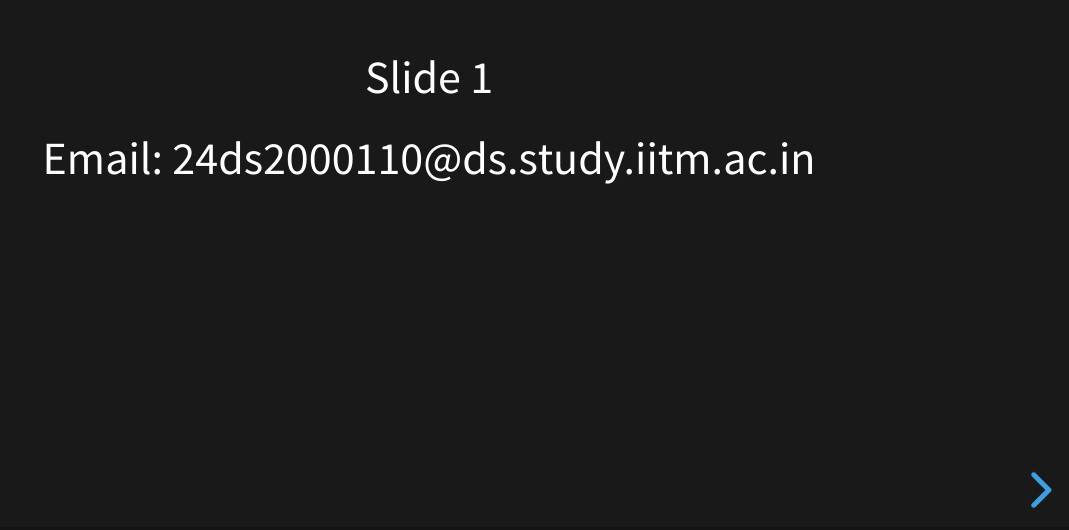
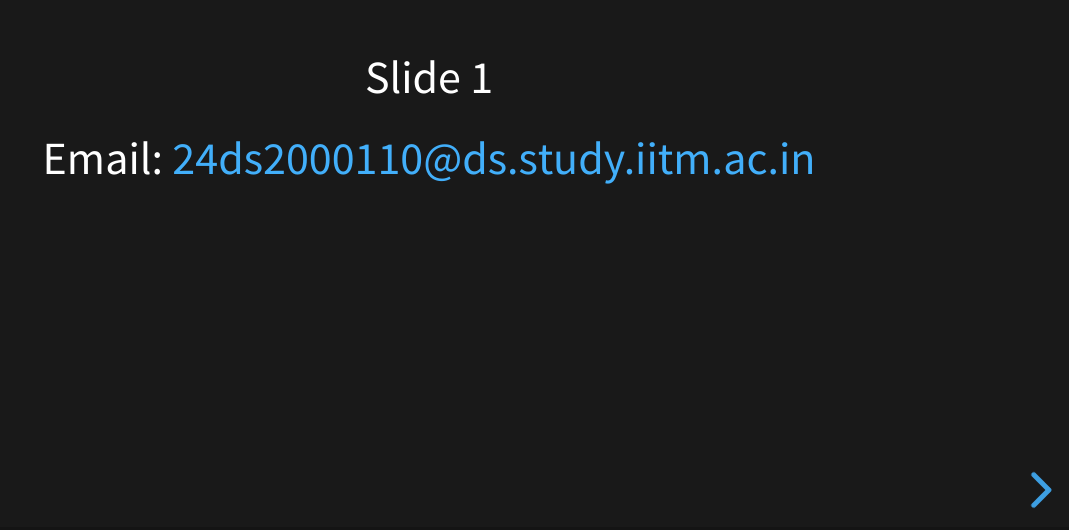
Before and after one commit to sam009-ik/q1_earnings, a plain HTML site: page index.html in a window 1280 px wide. Shown: the part 270-800 px from the top of the page, without its empty margins (211-1280 px from the left). Drawn offline with nearby package versions, Linux system fonts and the light colour scheme.

Commit message:
Add email as a link

```diff
--- a/index.html
+++ b/index.html
@@ -3,7 +3,7 @@
 	<head>
 		<meta charset="utf-8">
 		<meta name="viewport" content="width=device-width, initial-scale=1.0, maximum-scale=1.0, user-scalable=no">
-
+		<meta name="author" content="24ds2000110@ds.study.iitm.ac.in">
 		<title>reveal.js</title>
 
 		<link rel="stylesheet" href="dist/reset.css">
@@ -17,7 +17,7 @@
 		<div class="reveal">
 			<div class="slides">
 				<section>Slide 1
-					<p>Email: 24ds2000110@ds.study.iitm.ac.in</p>
+					<p>Email: <a href="mailto:24ds2000110@ds.study.iitm.ac.in">24ds2000110@ds.study.iitm.ac.in</a></p>
 				</section>
 				<section data-markdown>
 					<textarea data-template>
```
